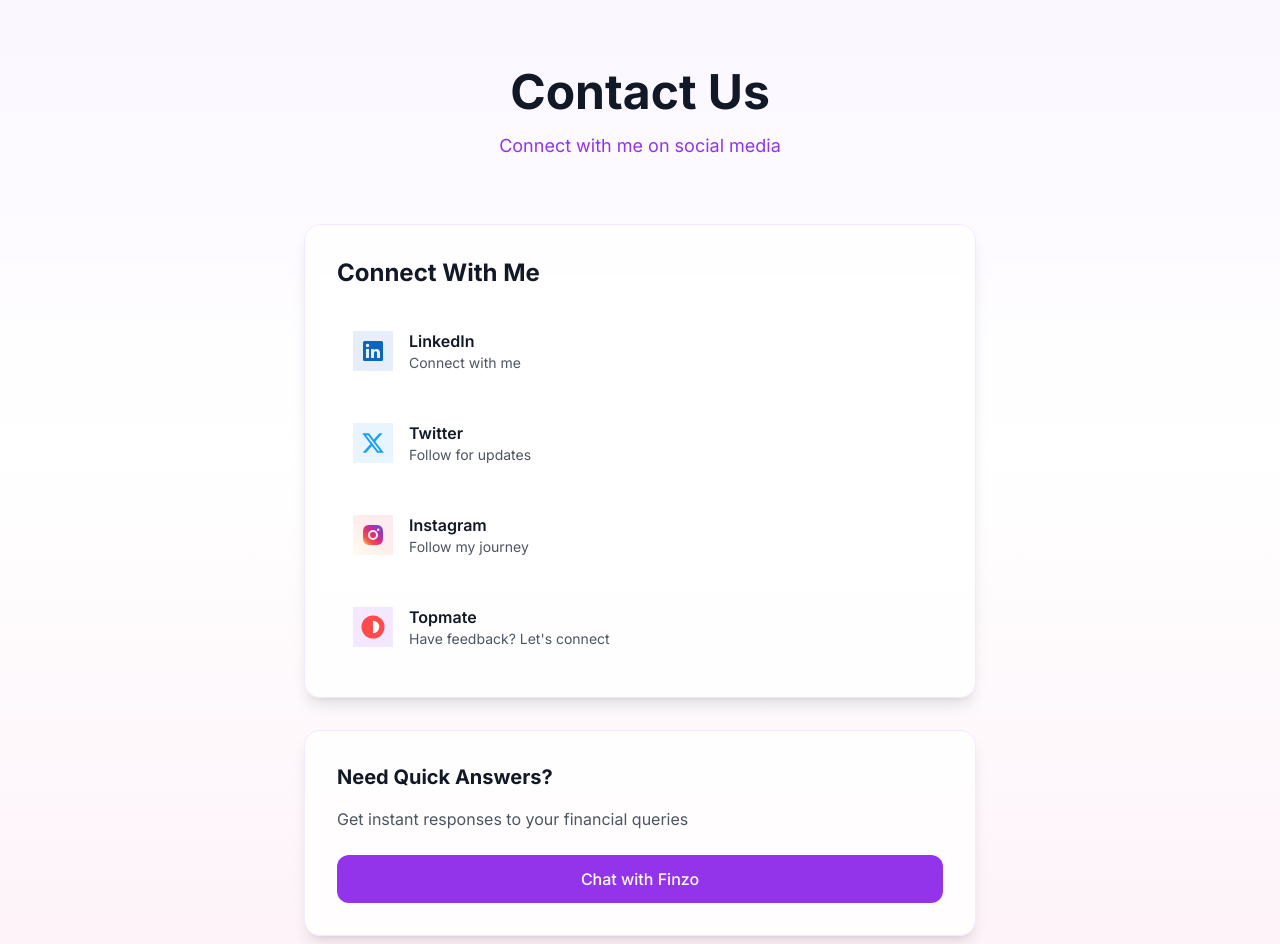
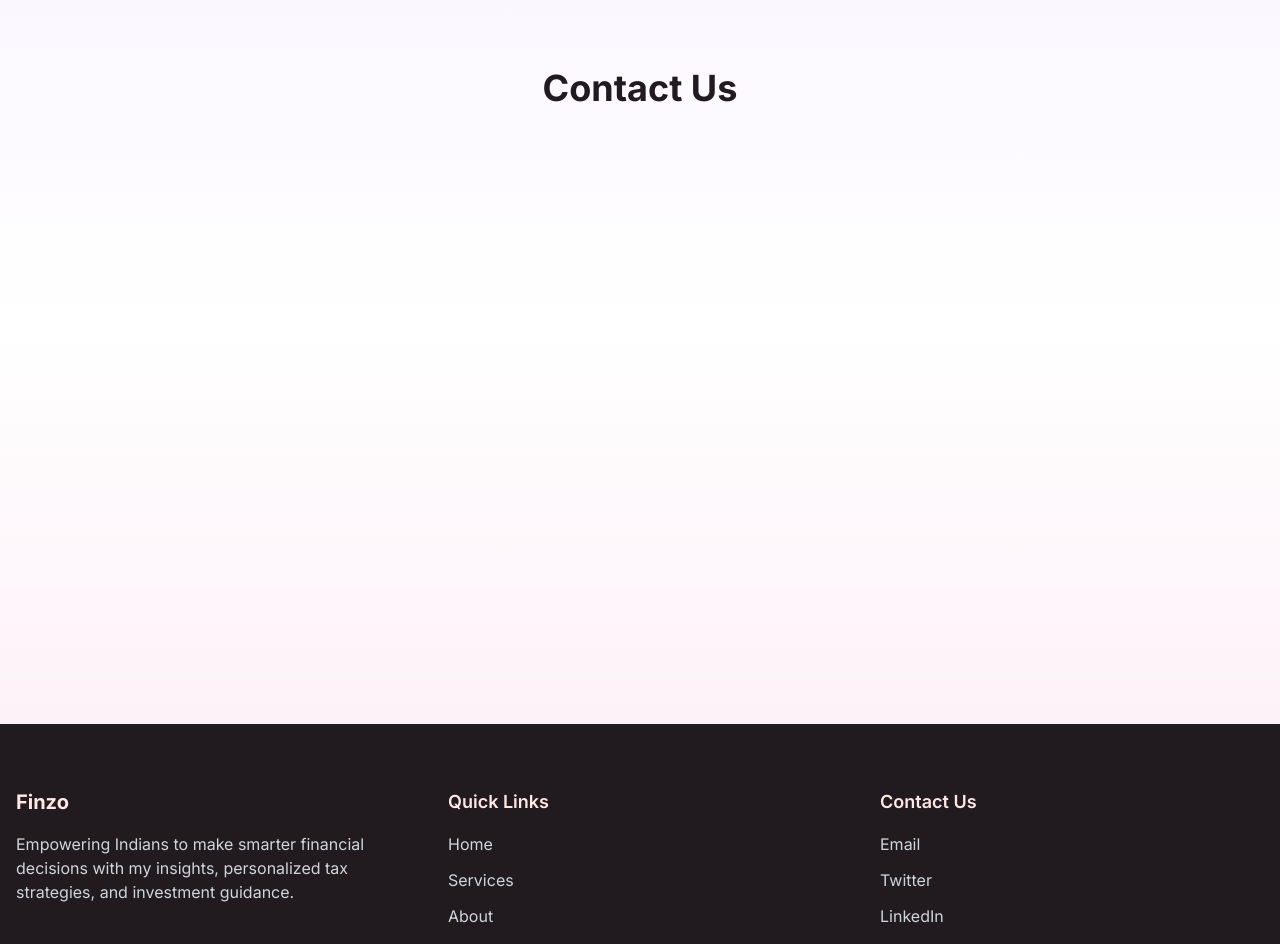
Before and after one commit to nimishaaaaaa1/finzo-fe, a Next.js app: page /contact in a window 1280 px wide. Shown: the part 140-1084 px from the top of the page. Built offline with nearby package versions, Linux system fonts and the light colour scheme.

Commit message:
other changes

```diff
--- /dev/null
+++ b/app/calculator/income-tax/page.tsx
@@ -0,0 +1,59 @@
+'use client'
+import React, { useState } from 'react'
+// Assuming the correct path to IncomeTaxCalculator is '../../IncomeTaxCalculator'
+
+interface TaxInput {
+  income: number
+  regime: 'old' | 'new'
+}
+
+export default function IncomeTaxCalculatorPage() {
+  const [taxInput, setTaxInput] = useState<TaxInput>({
+    income: 0,
+    regime: 'new'
+  })
+
+  return (
+    <div className="min-h-screen bg-gray-50 pt-20">
+      <div className="container mx-auto px-4 py-8">
+        <h1 className="text-3xl font-bold mb-8">Income Tax Calculator</h1>
+
+        <div className="bg-white rounded-lg shadow p-6">
+          <div className="space-y-4">
+            <div>
+              <label className="block text-sm font-medium text-gray-700 mb-1">
+                Annual Income
+              </label>
+              <input
+                type="number"
+                value={taxInput.income}
+                onChange={(e) => setTaxInput({
+                  ...taxInput,
+                  income: Number(e.target.value)
+                })}
+                className="w-full p-2 border rounded"
+              />
+            </div>
+
+            <div>
+              <label className="block text-sm font-medium text-gray-700 mb-1">
+                Tax Regime
+              </label>
+              <select
+                value={taxInput.regime}
+                onChange={(e) => setTaxInput({
+                  ...taxInput,
+                  regime: e.target.value as 'old' | 'new'
+                })}
+                className="w-full p-2 border rounded"
+              >
+                <option value="new">New Regime</option>
+                <option value="old">Old Regime</option>
+              </select>
+            </div>
+          </div>
+        </div>
+      </div>
+    </div>
+  )
+}
--- a/app/contact/page.tsx
+++ b/app/contact/page.tsx
@@ -2,8 +2,26 @@
 
 import Link from 'next/link'
 import Image from 'next/image'
+import { useState } from 'react'
+
+interface ContactForm {
+  name: string
+  email: string
+  message: string
+}
 
 export default function ContactPage() {
+  const [formData, setFormData] = useState<ContactForm>({
+    name: '',
+    email: '',
+    message: ''
+  })
+
+  const handleSubmit = async (e: React.FormEvent) => {
+    e.preventDefault()
+    // Add form submission logic here
+  }
+
   const socialLinks = [
     {
       name: 'LinkedIn',
@@ -36,52 +54,15 @@ export default function ContactPage() {
   ]
 
   return (
-    <main className="min-h-screen bg-gradient-to-b from-purple-50 via-white to-pink-50 pt-24">
+    <div className="min-h-screen bg-gradient-to-b from-purple-50 via-white to-pink-50 pt-24">
       <div className="container mx-auto px-4 py-12">
-        <div className="text-center mb-16">
-          <h1 className="text-4xl md:text-5xl font-bold text-gray-900 mb-4">Contact Us</h1>
-          <p className="text-lg text-purple-600 max-w-2xl mx-auto">Connect with me on social media</p>
-        </div>
-
+        <h1 className="text-4xl font-bold text-center mb-8">Contact Us</h1>
         <div className="max-w-2xl mx-auto">
-          <div className="space-y-8">
-            <div className="bg-white/80 backdrop-blur-sm rounded-2xl p-8 shadow-lg border border-purple-100">
-              <h2 className="text-2xl font-bold text-gray-900 mb-6">Connect With Me</h2>
-              <div className="space-y-4">
-                {socialLinks.map((link) => (
-                  <a
-                    key={link.name}
-                    href={link.href}
-                    target="_blank"
-                    rel="noopener noreferrer"
-                    className="flex items-center gap-4 p-4 rounded-xl hover:bg-purple-50 transition-colors"
-                  >
-                    <div className={`w-10 h-10 flex items-center justify-center rounded-lg ${link.bgColor}`}>
-                      <Image src={link.icon} alt={link.name} width={24} height={24} />
-                    </div>
-                    <div>
-                      <h3 className="font-semibold text-gray-900">{link.name}</h3>
-                      <p className="text-sm text-gray-600">{link.description}</p>
-                    </div>
-                  </a>
-                ))}
-              </div>
-            </div>
-
-            {/* Chat with Finzo CTA */}
-            <div className="bg-white/80 backdrop-blur-sm rounded-2xl p-8 shadow-lg border border-purple-100">
-              <h2 className="text-xl font-bold text-gray-900 mb-4">Need Quick Answers?</h2>
-              <p className="text-gray-600 mb-6">Get instant responses to your financial queries</p>
-              <Link
-                href="/#chat-section"
-                className="inline-flex items-center justify-center w-full bg-purple-600 hover:bg-purple-700 text-white px-6 py-3 rounded-xl font-medium transition-colors duration-200"
-              >
-                Chat with Finzo
-              </Link>
-            </div>
-          </div>
+          <form onSubmit={handleSubmit} className="space-y-6">
+            {/* Form fields */}
+          </form>
         </div>
       </div>
-    </main>
+    </div>
   )
 }
--- /dev/null
+++ b/app/dashboard/page.tsx
@@ -0,0 +1,44 @@
+'use client'
+import React, { useState } from 'react'
+import Link from 'next/link'
+
+type CalculatorType = 'income-tax' | 'tds' | 'gst' | 'salary'
+
+interface Calculator {
+  id: CalculatorType
+  name: string
+  path: string
+}
+
+export default function DashboardPage() {
+  const calculators: Calculator[] = [
+    { id: 'income-tax', name: 'Income Tax Calculator', path: '/calculator/income-tax' },
+    { id: 'tds', name: 'TDS Calculator', path: '/calculator/tds' },
+    { id: 'gst', name: 'GST Calculator', path: '/calculator/gst' },
+    { id: 'salary', name: 'Salary Calculator', path: '/calculator/salary' }
+  ]
+
+  return (
+    <div className="min-h-screen bg-gray-50 pt-20">
+      <div className="container mx-auto px-4 py-8">
+        <div className="mb-8">
+          <h1 className="text-3xl font-bold">Financial Calculators</h1>
+          <p className="text-gray-600">Calculate taxes and plan your finances</p>
+        </div>
+
+        <div className="grid md:grid-cols-2 lg:grid-cols-3 gap-6">
+          {calculators.map((calc) => (
+            <Link
+              key={calc.id}
+              href={calc.path}
+              className="bg-white rounded-lg shadow p-6 hover:shadow-lg transition-shadow"
+            >
+              <h2 className="text-xl font-semibold mb-2">{calc.name}</h2>
+              <p className="text-gray-600">Calculate and plan your {calc.id}</p>
+            </Link>
+          ))}
+        </div>
+      </div>
+    </div>
+  )
+}
--- a/components/footer.tsx
+++ b/components/footer.tsx
@@ -4,7 +4,7 @@ import Link from 'next/link'
 
 export function Footer() {
   return (
-    <footer className="bg-[#211A1F] text-[#FFE7E6] py-12 border-t border-gray-800">
+    <footer className="bg-[#211A1F] text-white py-16">
       <div className="container mx-auto px-4 grid grid-cols-1 md:grid-cols-3 gap-12">
         <div>
           <h3 className="text-xl font-bold mb-4 text-[#FFE7E6]">Finzo</h3>
--- a/next.config.js
+++ b/next.config.js
@@ -2,4 +2,16 @@ module.exports = {
   images: {
     domains: ['images.unsplash.com'],
   },
+  async headers() {
+    return [
+      {
+        source: '/:path*',
+        headers: [
+          { key: 'X-Frame-Options', value: 'DENY' },
+          { key: 'X-Content-Type-Options', value: 'nosniff' },
+          { key: 'Referrer-Policy', value: 'origin-when-cross-origin' },
+        ],
+      },
+    ]
+  },
 }
```
